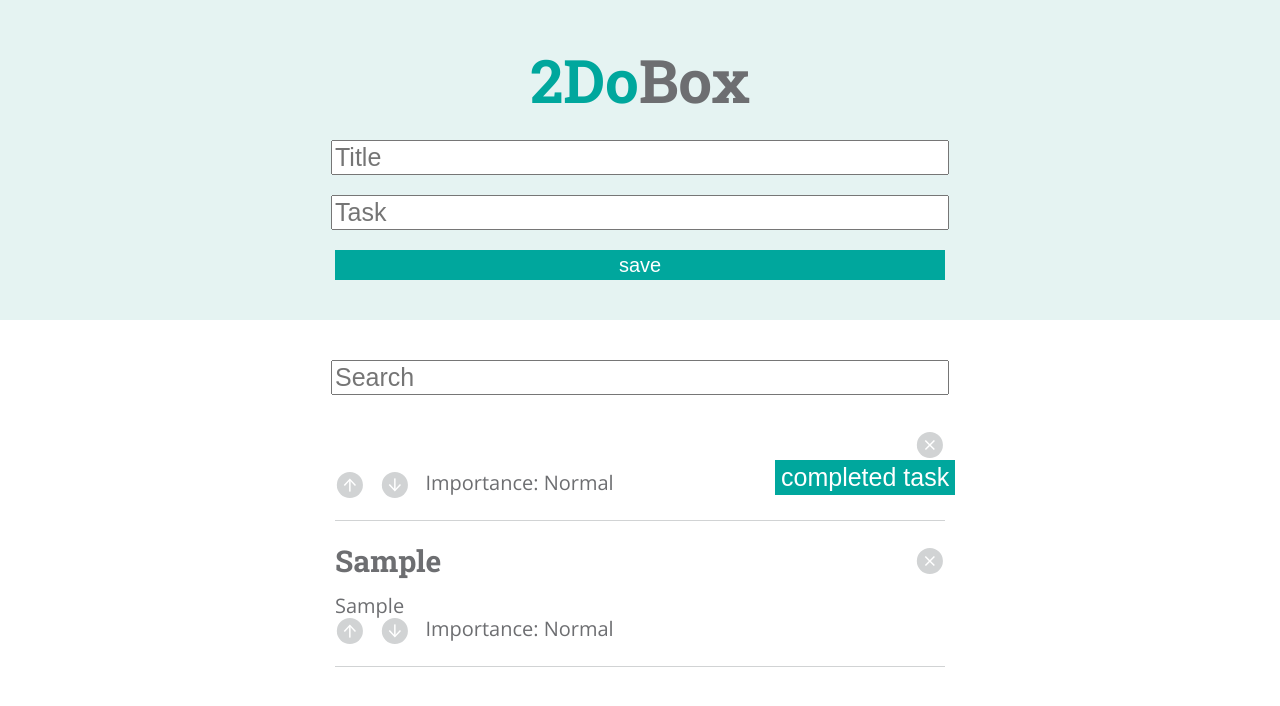
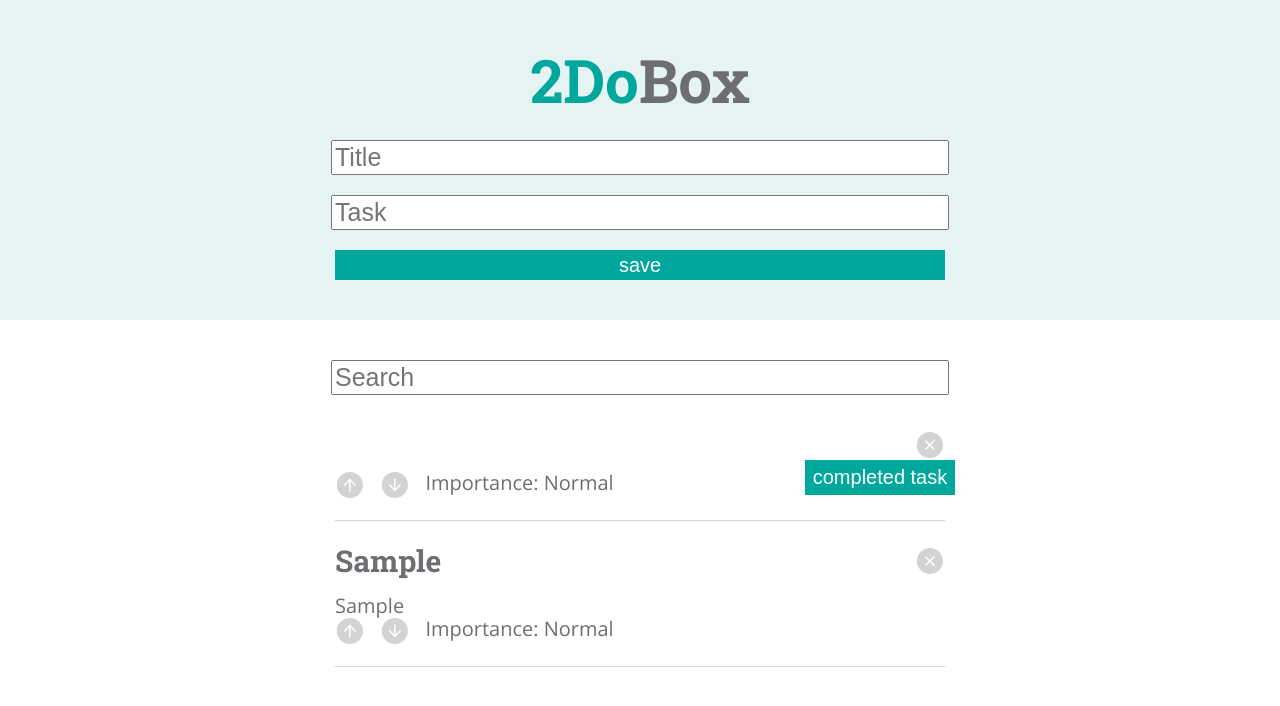
Before and after one commit to hilarylewis92/2DoBox-Pivot, a website built with webpack: page index.html in a window 1280 px wide. Both pictures are taken after typing "Sample", "Sample" into the empty fields and a click on the button "save". Shown: the top 706 px of the page. Built offline with nearby package versions, Linux system fonts and the light colour scheme.

Commit message:
css refactoring for input fields

```diff
--- a/styles.css
+++ b/styles.css
@@ -22,7 +22,8 @@ body {
 
 input {
   font-size: 25px;
-  color: rgb(200, 200, 200);
+  /*color: rgb(200, 200, 200);*/
+  color: "black";
   width: 50%;
   margin: 10px;
   outline: none;
@@ -146,8 +147,9 @@ li {
   border: none;
   color: #FFFFFF;
   float: right;
+  font-size: 20px;
   height: 35px;
-  width: 180px;
+  width: 150px;
   margin: -10px;
 }
 
```
